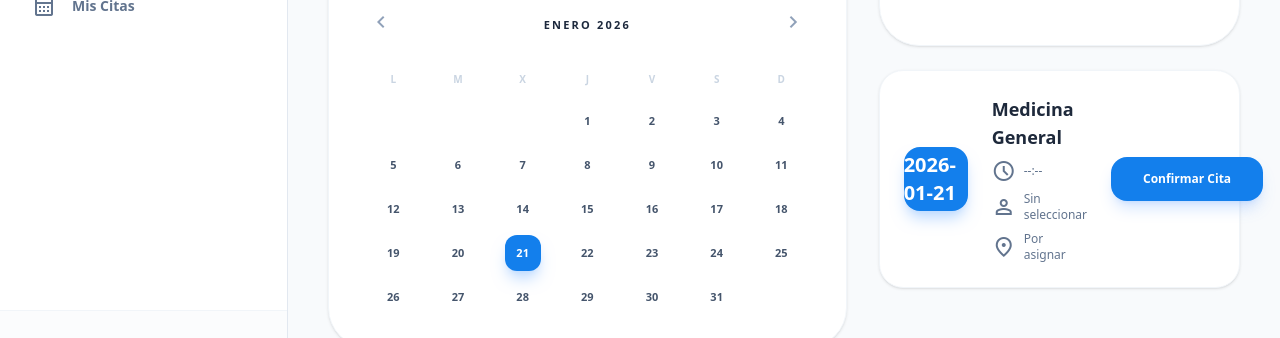
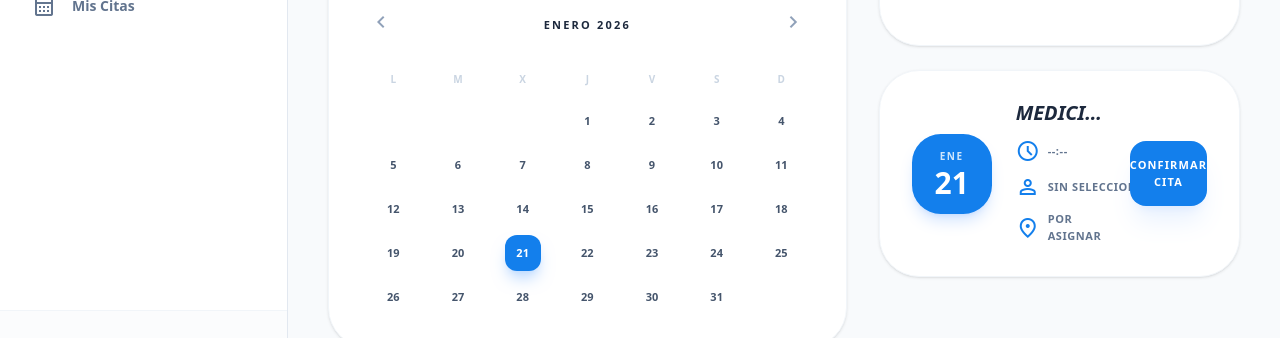
Before and after one commit to aatituanau/medical-appointment-system, a React (Vite) app: page /agendar in a window 1280 px wide. Shown: the part 401-739 px from the top of the page. Built offline with nearby package versions, Linux system fonts and the light colour scheme; no server answers; the database is empty; sample sign-in values are in the browser's storage.

Commit message:
feat 🚀: enhance AppointmentSummary with error handling and improved UI layout; update TimeSlotGrid comments to English

```diff
--- a/src/components/ui/AppointmentSummary.jsx
+++ b/src/components/ui/AppointmentSummary.jsx
@@ -8,29 +8,61 @@ const AppointmentSummary = ({
   location,
   onConfirm,
   doctor,
+  isLoading,
+  errorMsg,
 }) => {
+  const dayNumber = typeof date === "string" ? date.split("-").pop() : date;
+
+  const displayMonth =
+    month ||
+    (date
+      ? new Date(date + "T00:00:00").toLocaleString("es-ES", {month: "short"})
+      : "---");
+
   return (
-    <div className="flex items-center gap-6 p-6 bg-white rounded-3xl border border-slate-100 shadow-sm transition-all hover:shadow-md group">
-      <div className="flex-shrink-0 flex flex-col items-center justify-center bg-[#137fec] text-white w-16 h-16 rounded-2xl shadow-lg shadow-blue-200">
-        <span className="text-[11px] font-bold uppercase tracking-wider">
-          {month}
+    <div className="space-y-4 w-full px-2 md:px-0">
+      {errorMsg && (
+        <div className="bg-red-50 border border-red-100 text-red-600 p-4 rounded-2xl flex items-center gap-3 animate-pulse">
+          <span className="material-symbols-outlined text-lg">warning</span>
+          <p className="text-[10px] font-black uppercase tracking-widest">
+            {errorMsg}
+          </p>
+        </div>
+      )}
+      {/* MAIN CARD */}
+      <div className="flex flex-col md:flex-row items-center gap-6 p-6 md:p-8 bg-white rounded-[2.5rem] border border-slate-100 shadow-sm transition-all hover:shadow-md group w-full overflow-hidden">
+        {/* DATE */}
+        <div className="flex-shrink-0 flex flex-col items-center justify-center bg-[#137fec] text-white w-20 h-20 rounded-[1.8rem] shadow-lg shadow-blue-500/20">
+          <span className="text-[10px] font-black uppercase tracking-[0.15em] opacity-80">
+            {displayMonth.replace(".", "")}
           </span>
-        <span className="text-xl font-black">{date}</span>
+          <span className="text-3xl font-black leading-none mt-1">
+            {dayNumber || "--"}
+          </span>
         </div>
 
-      <div className="flex-grow">
-        <h4 className="text-lg font-black text-[#1e293b]">{specialty}</h4>
-        <div className="flex flex-wrap items-center gap-x-6 gap-y-2 mt-2">
-          <div className="flex items-center gap-2 text-slate-500 text-xs font-medium">
-            <span className="material-symbols-outlined text-lg">schedule</span>
-            <span>{time}</span>
+        {/* CENTER INFO */}
+        <div className="flex-grow text-center md:text-left min-w-0">
+          <h4 className="text-xl font-black text-slate-800 uppercase italic leading-none truncate">
+            {specialty || "Seleccione Especialidad"}
+          </h4>
+          <div className="flex flex-wrap justify-center md:justify-start items-center gap-x-5 gap-y-3 mt-4">
+            <div className="flex items-center gap-2 text-slate-500 text-[11px] font-bold uppercase tracking-wider">
+              <span className="material-symbols-outlined text-base text-[#137fec]">
+                schedule
+              </span>
+              <span>{time || "--:--"}</span>
             </div>
-          <div className="flex items-center gap-2 text-slate-500 text-xs font-medium">
-            <span className="material-symbols-outlined text-lg">person</span>
-            <span>{doctor}</span>
+            <div className="flex items-center gap-2 text-slate-500 text-[11px] font-bold uppercase tracking-wider">
+              <span className="material-symbols-outlined text-base text-[#137fec]">
+                person
+              </span>
+              <span className="truncate max-w-[120px] md:max-w-none">
+                {doctor || "Sin asignar"}
+              </span>
             </div>
-          <div className="flex items-center gap-2 text-slate-500 text-xs font-medium">
-            <span className="material-symbols-outlined text-lg">
+            <div className="flex items-center gap-2 text-slate-500 text-[11px] font-bold uppercase tracking-wider">
+              <span className="material-symbols-outlined text-base text-[#137fec]">
                 location_on
               </span>
               <span>{location}</span>
@@ -38,13 +70,25 @@ const AppointmentSummary = ({
           </div>
         </div>
 
-      <div className="flex flex-col items-end gap-2 flex-shrink-0">
+        {/* BUTTON CONTAINER  */}
+        <div className="lg:col-span-3 flex justify-center lg:justify-end border-t lg:border-t-0 border-slate-50 pt-6 lg:pt-0">
           <button
             onClick={onConfirm}
-          className="group bg-[#137fec] hover:bg-[#0e69c5] text-white px-8 py-3.5 rounded-2xl text-xs font-black flex items-center gap-3 transition-all active:scale-95 shadow-lg shadow-blue-500/20"
+            disabled={isLoading}
+            className={`w-full lg:w-full max-w-[220px] bg-[#137fec] hover:bg-slate-800 text-white py-4 rounded-2xl text-[11px] font-black uppercase tracking-widest flex items-center justify-center gap-3 transition-all active:scale-95 shadow-xl shadow-blue-500/10 ${
+              isLoading ? "opacity-50 cursor-not-allowed" : ""
+            }`}
           >
+            {isLoading ? (
+              <div className="flex items-center gap-2">
+                <div className="w-3 h-3 border-2 border-white/30 border-t-white rounded-full animate-spin"></div>
+                <span>Procesando</span>
+              </div>
+            ) : (
               <span>Confirmar Cita</span>
+            )}
           </button>
+        </div>
       </div>
     </div>
   );
--- a/src/components/ui/TimeSlotGrid.jsx
+++ b/src/components/ui/TimeSlotGrid.jsx
@@ -5,7 +5,7 @@ const TimeSlotGrid = ({slots, selectedSlot, onSelect, label}) => (
     </p>
     <div className="grid grid-cols-4 gap-2">
       {slots.map((slot) => {
-        // 1. Extraemos la hora y el estado del objeto
+        // 1. Extract the time and status from the object
         const time = slot.time;
         const isTaken = slot.status === "taken";
         const isSelected = selectedSlot === time;
@@ -14,20 +14,20 @@ const TimeSlotGrid = ({slots, selectedSlot, onSelect, label}) => (
           <button
             key={time}
             type="button"
-            // 2. BLOQUEO FÍSICO: Si está ocupado, no se puede hacer clic
+            // 2. PHYSICAL BLOCK: If it is taken, it cannot be clicked
             disabled={isTaken}
             onClick={() => onSelect(time)}
             className={`py-2.5 rounded-xl text-[10px] font-black border transition-all flex flex-col items-center justify-center gap-0.5
               ${
                 isTaken
-                  ? "bg-slate-50 border-transparent text-slate-300 cursor-not-allowed opacity-60" // Estilo bloqueado
+                  ? "bg-slate-50 border-transparent text-slate-300 cursor-not-allowed opacity-60"
                   : isSelected
-                    ? "bg-[#137fec] border-[#137fec] text-white shadow-lg shadow-blue-200 scale-105" // Estilo seleccionado
-                    : "bg-white border-slate-100 text-slate-500 hover:bg-blue-50 hover:text-[#137fec]" // Estilo disponible
+                    ? "bg-[#137fec] border-[#137fec] text-white shadow-lg shadow-blue-200 scale-105"
+                    : "bg-white border-slate-100 text-slate-500 hover:bg-blue-50 hover:text-[#137fec]"
               }
             `}
           >
-            {/* 3. EFECTO VISUAL: Tachamos la hora si ya está ocupada */}
+            {/* 3. VISUAL EFFECT: Strike through the time if it is already taken */}
             <span className={isTaken ? "line-through opacity-40" : ""}>
               {time}
             </span>
```
Lines whose indentation alone changed are shown as unchanged.
